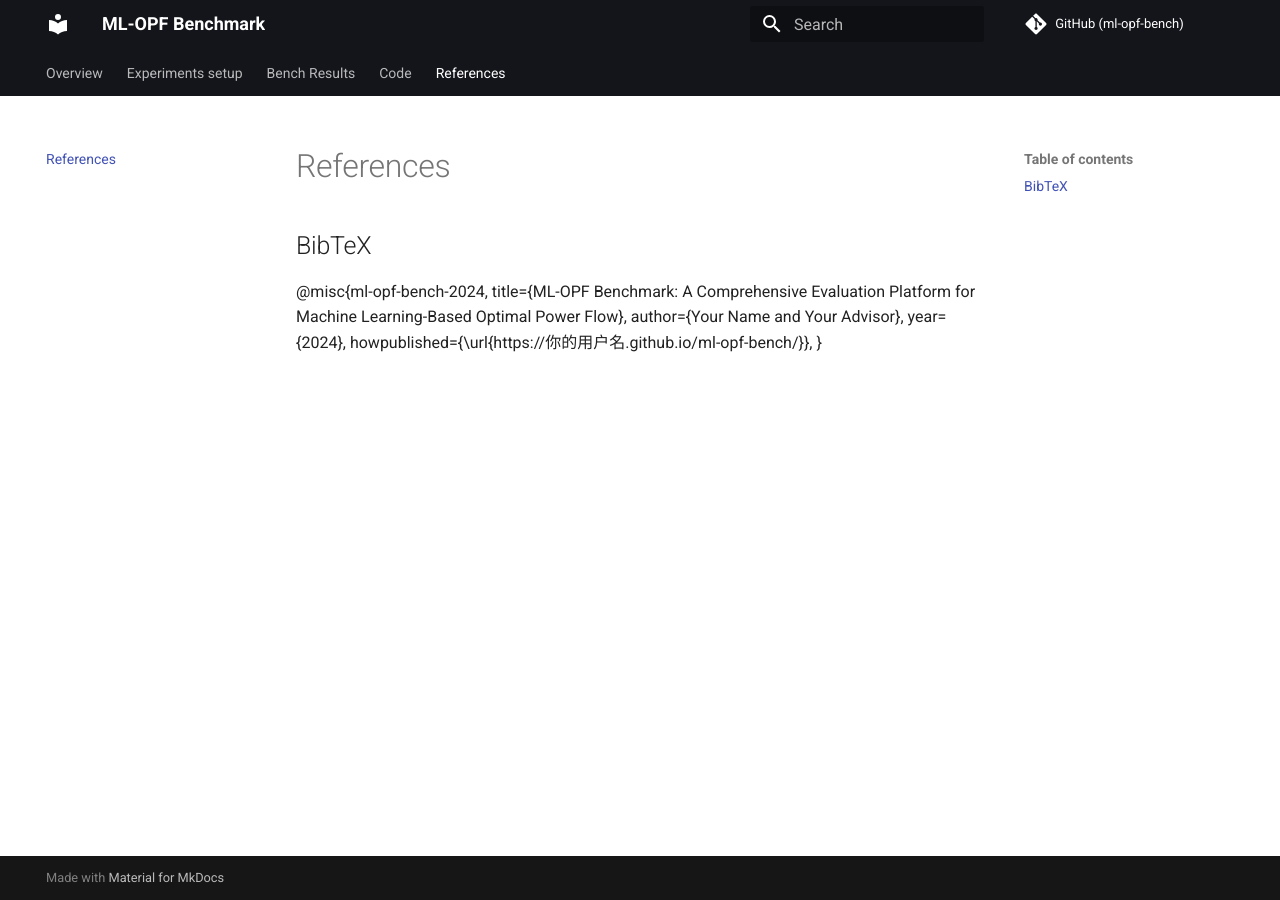
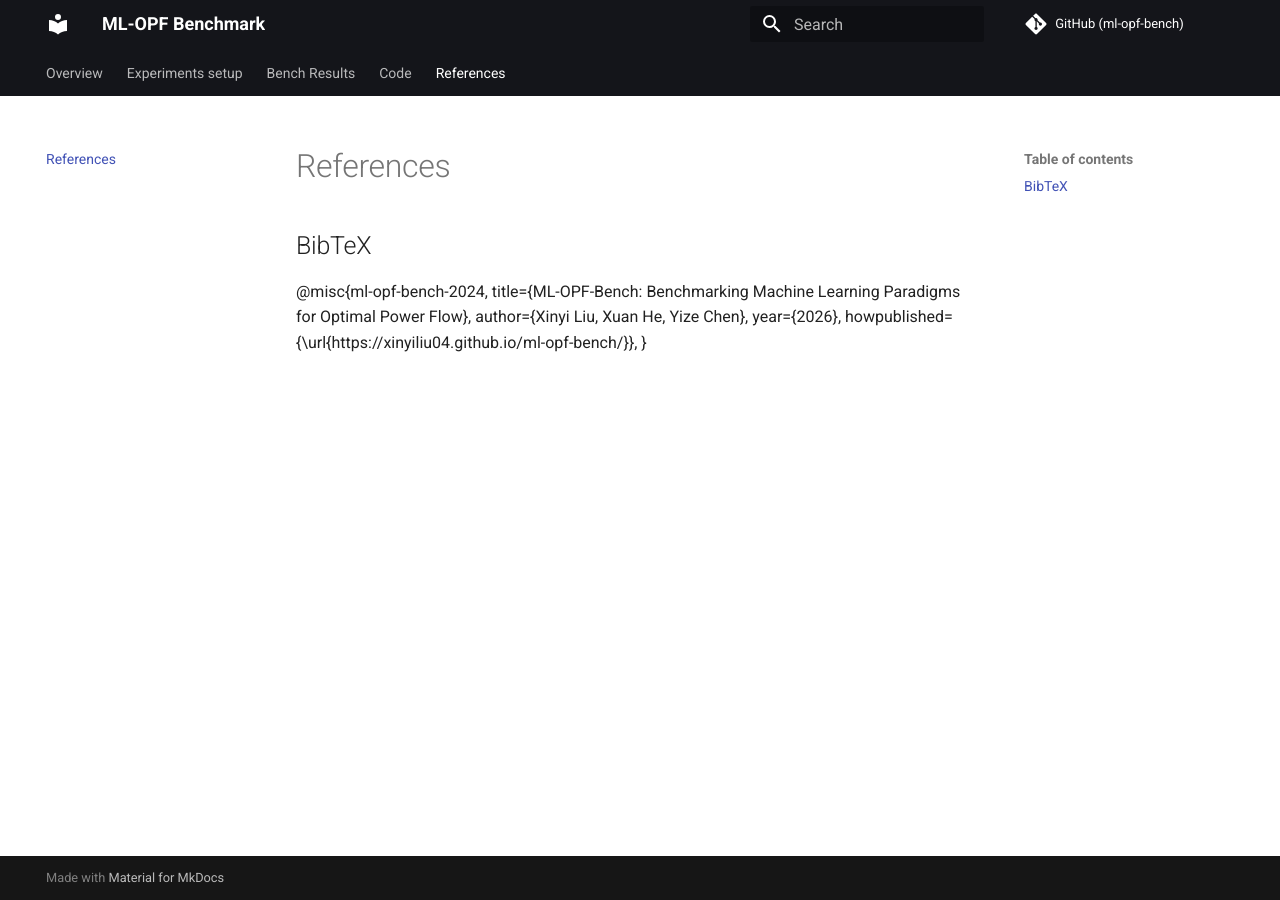
Before and after one commit to XinyiLiu04/ml-opf-bench, an MkDocs documentation site: the page built from docs/references.md, in a window 1280 px wide. Built offline with MkDocs 1.6.1 and Material for MkDocs 9.7.7, drawn with Linux system fonts in a browser that asks for light colours; comment, search, counter and statistics services are not loaded.

Commit message:
Update references.md

```diff
--- a/docs/references.md
+++ b/docs/references.md
@@ -1,7 +1,7 @@
 ## BibTeX
 @misc{ml-opf-bench-2024,
-  title={ML-OPF Benchmark: A Comprehensive Evaluation Platform for Machine Learning-Based Optimal Power Flow},
-  author={Your Name and Your Advisor},
-  year={2024},
-  howpublished={\url{https://你的用户名.github.io/ml-opf-bench/}},
+  title={ML-OPF-Bench: Benchmarking Machine Learning Paradigms for Optimal Power Flow},
+  author={Xinyi Liu, Xuan He, Yize Chen},
+  year={2026},
+  howpublished={\url{https://xinyiliu04.github.io/ml-opf-bench/}},
 }
```
